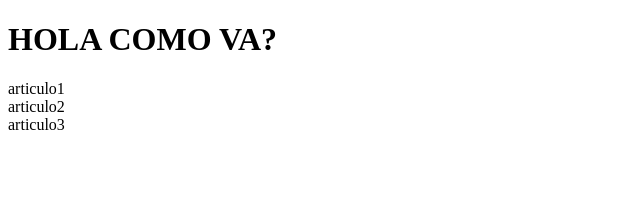
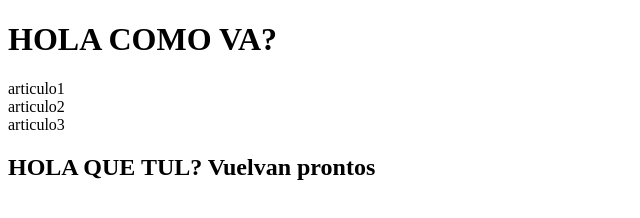
Before and after one commit to ijvas/proyecto-chile, a plain HTML site: page index.html in a window 1280 px wide. Shown: the whole page, without its empty margins (0-640 px from the left). Drawn offline with Linux system fonts and the light colour scheme.

Commit message:
Agregamos un footer y formateamos mejor el código

```diff
--- a/index.html
+++ b/index.html
@@ -5,12 +5,21 @@
         <meta name="viewport" content="width=device-width, initial-scale=1.0">
         <title>EXTREME TIME</title>
     </head>
+
     <body>
+
         <h1>HOLA COMO VA?</h1>
+
         <section>
             <article>articulo1</article>
             <article>articulo2</article>
             <article>articulo3</article>
         </section>
+
+        <footer>
+            <h2>HOLA QUE TUL? Vuelvan prontos</h2>
+        </footer>
+
     </body>
+
 </html>
```
Lines whose indentation alone changed are shown as unchanged.
